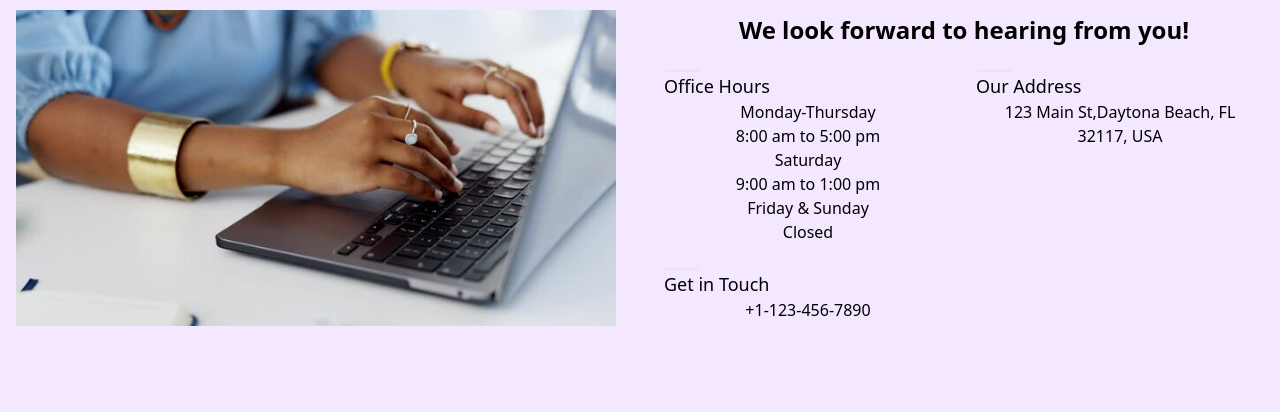
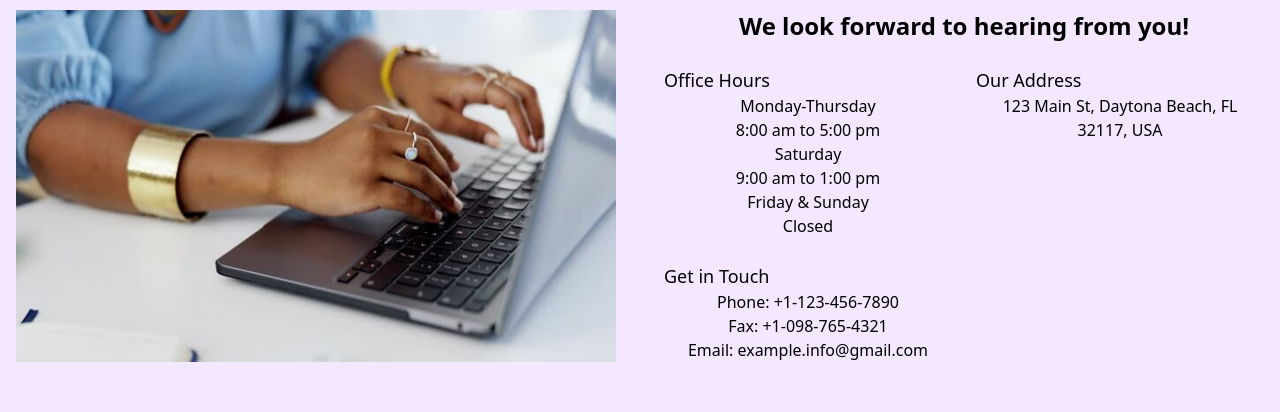
Before and after one commit to AnastasiaJ369/Counseling-website, a React (Vite) app in the folder counseling-website/: page /contact in a window 1280 px wide. Shown: the part 266-678 px from the top of the page. Built offline with nearby package versions, Linux system fonts and the light colour scheme.

Commit message:
minor changes

```diff
--- a/counseling-website/src/pages/contact.jsx
+++ b/counseling-website/src/pages/contact.jsx
@@ -27,56 +27,37 @@ const Contact = () => {
           {/* Contact Info Grid */}
           <div class="grid gap-6 md:grid-cols-2">
             {/* Office Hours */}
-            <div class="card shadow-none">
               <div class="card-body items-center gap-3">
-                <div class="avatar avatar-placeholder">
-                  <div class="border-primary/20 text-primary w-9 rounded-full border">
-                    <span class="icon-[tabler--clock] text-primary size-6"></span>
-                  </div>
-                </div>
                 <h4 class="text-base-content text-lg font-medium">Office Hours</h4>
                 <div class="text-center">
-                  <p class="text-base-content/80">Monday-Thursday</p>
-                  <p class="text-base-content/80">8:00 am to 5:00 pm</p>
-                  <p class="text-base-content/80">Saturday</p>
-                  <p class="text-base-content/80">9:00 am to 1:00 pm</p>
-                  <p class="text-base-content/80">Friday & Sunday</p>
-                  <p class="text-base-content/80">Closed</p>
+                  <p>Monday-Thursday</p>
+                  <p>8:00 am to 5:00 pm</p>
+                  <p>Saturday</p>
+                  <p>9:00 am to 1:00 pm</p>
+                  <p>Friday & Sunday</p>
+                  <p>Closed</p>
                 </div>
-              </div>
             </div>
 
             {/* Our Address */}
-            <div class="card shadow-none">
               <div class="card-body items-center gap-3">
-                <div class="avatar avatar-placeholder">
-                  <div class="border-primary/20 text-primary w-9 rounded-full border">
-                    <span class="icon-[tabler--map-pin] text-primary size-6"></span>
-                  </div>
-                </div>
                 <h4 class="text-base-content text-lg font-medium">Our Address</h4>
-                <address class="text-base-content/80 text-center not-italic">
-                  123 Main St,Daytona Beach, FL
+                <address class="text-center not-italic">
+                  123 Main St, Daytona Beach, FL
                   <br />
                   32117, USA
                 </address>
               </div>
-            </div>
 
             {/* Get in Touch */}
-            <div class="card shadow-none">
               <div class="card-body items-center gap-3">
-                <div class="avatar avatar-placeholder">
-                  <div class="border-primary/20 text-primary w-9 rounded-full border">
-                    <span class="icon-[tabler--phone] text-primary size-6"></span>
-                  </div>
-                </div>
                 <h4 class="text-base-content text-lg font-medium">Get in Touch</h4>
                 <div class="text-center">
-                  <p class="text-base-content/80">+1-123-456-7890</p>
+                  <p>Phone: +1-123-456-7890</p>
+                  <p>Fax: +1-098-765-4321</p>
+                  <p>Email: example.info@gmail.com</p>
                 </div>
               </div>
-            </div>
           </div>
         </div>
       </div>
```
